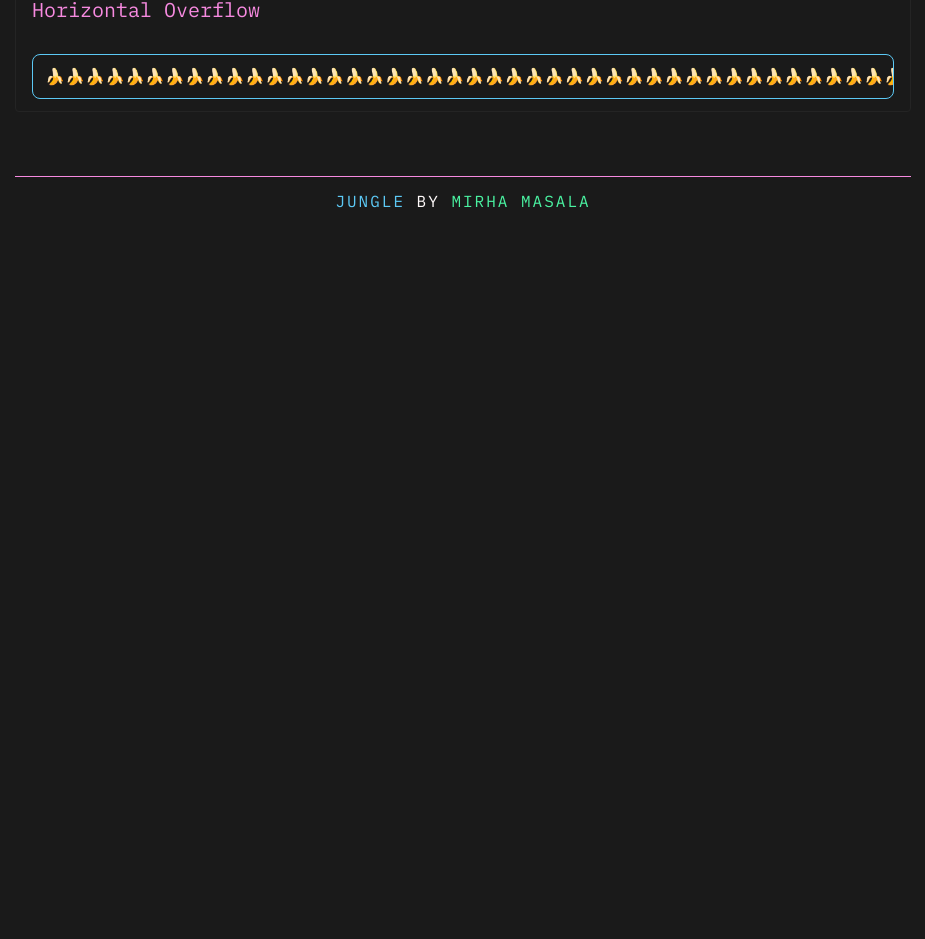
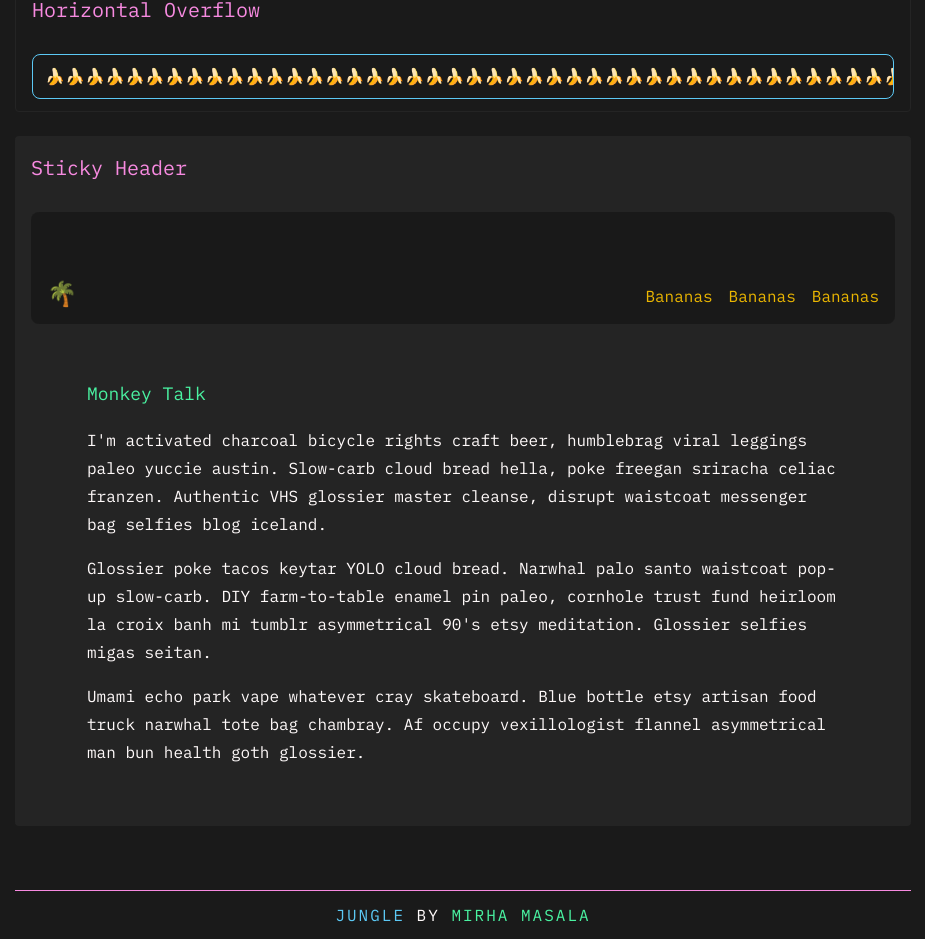
Before and after one commit to mirhamasala/next-jungle, a Next.js app: page /css-snippets in a window 1280 px wide. Shown: the part 1292-2231 px from the top of the page, without its empty margins (177-1102 px from the left). Before the commit the page ends 1517 px from the top, so only its background shows below. Built offline with nearby package versions, Linux system fonts and the light colour scheme.

Commit message:
Include StickyHeader

```diff
--- a/src/components/_css-snippets/StickyHeader/index.module.scss
+++ b/src/components/_css-snippets/StickyHeader/index.module.scss
@@ -33,6 +33,7 @@
   display: inline-grid;
   grid-template-columns: repeat(3, 1fr);
   grid-column-gap: 1rem;
+  list-style: none;
 }
 
 .main {
--- a/src/pages/css-snippets/index.js
+++ b/src/pages/css-snippets/index.js
@@ -1,7 +1,22 @@
 import HorizontalOverflow from "../../components/_css-snippets/HorizontalOverflow";
+import StickyHeader from "../../components/_css-snippets/StickyHeader";
 import StickySections from "../../components/_css-snippets/StickySections";
 
 import Layout from "../../components/Layout";
+
+const horizontalOverflow = (
+  <>
+    <h2>Horizontal Overflow</h2>
+    <HorizontalOverflow />
+  </>
+);
+
+const stickyHeader = (
+  <>
+    <h2>Sticky Header</h2>
+    <StickyHeader />
+  </>
+);
 
 const stickySections = (
   <>
@@ -10,14 +25,8 @@ const stickySections = (
   </>
 );
 
-const horizontalOverflow = (
-  <>
-    <h2>Horizontal Overflow</h2>
-    <HorizontalOverflow />
-  </>
-);
-
-const sections = [stickySections, horizontalOverflow];
+/* Order matters */
+const sections = [stickySections, horizontalOverflow, stickyHeader];
 
 export default function CssSnippets() {
   return <Layout header={"CSS Snippets"} sections={sections} />;
```
